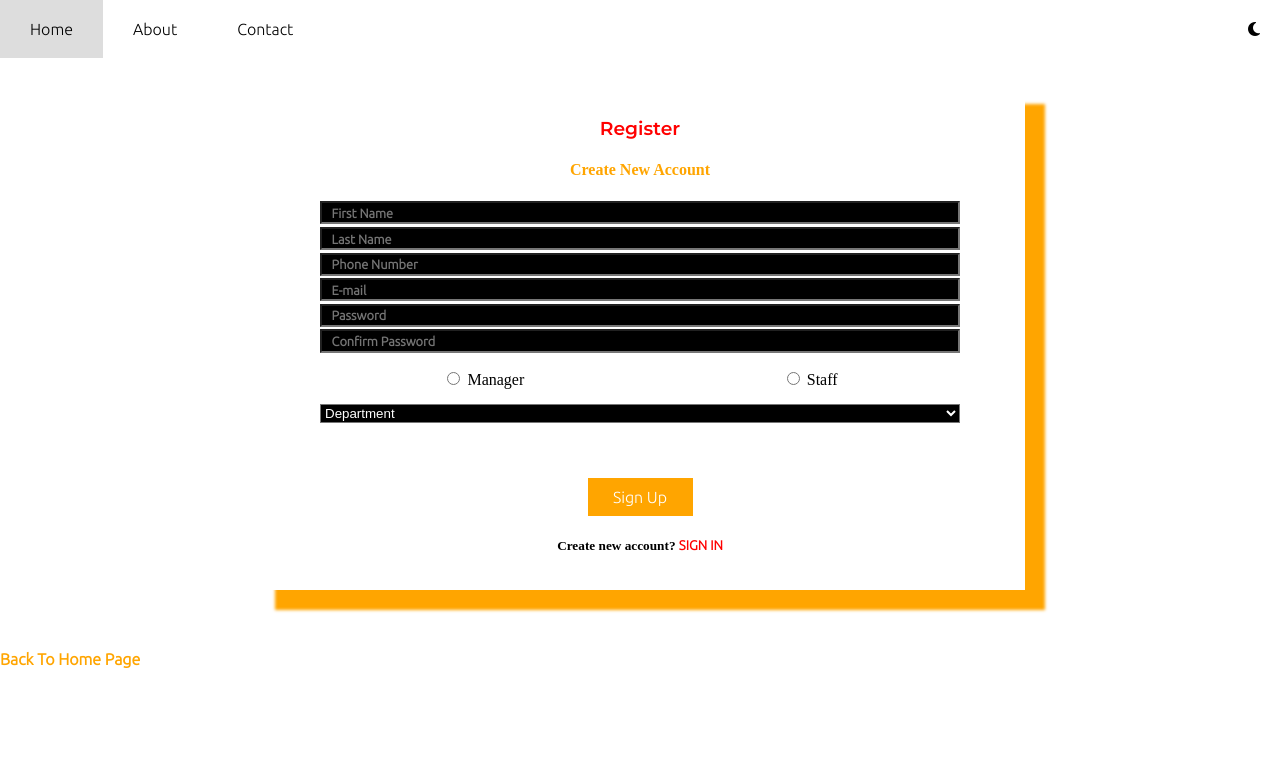
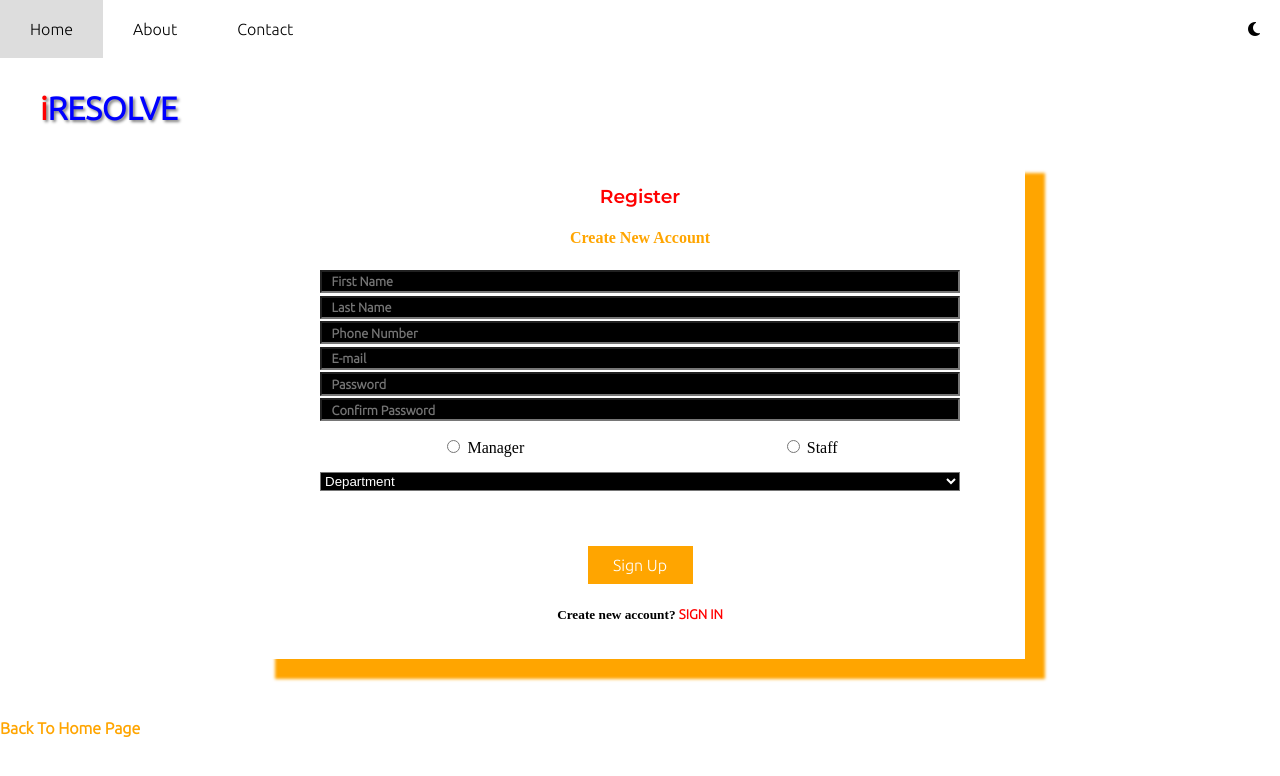
Before and after one commit to AbeebPro/iResolve, a plain HTML site: page registration.html in a window 1280 px wide. Drawn offline with Linux system fonts and the light colour scheme.

Commit message:
Update registration.css

```diff
--- a/css/registration.css
+++ b/css/registration.css
@@ -30,7 +30,8 @@ h4{
 	text-shadow: 2px 2px 3px grey;
 	background-color: none;
 	font-family: "Ubuntu", sans-serif;
-	margin-left: 10px;
+	margin-top: 90px;
+	margin-left: 40px;
 }
 .letter-i {
 	color: red;
```
